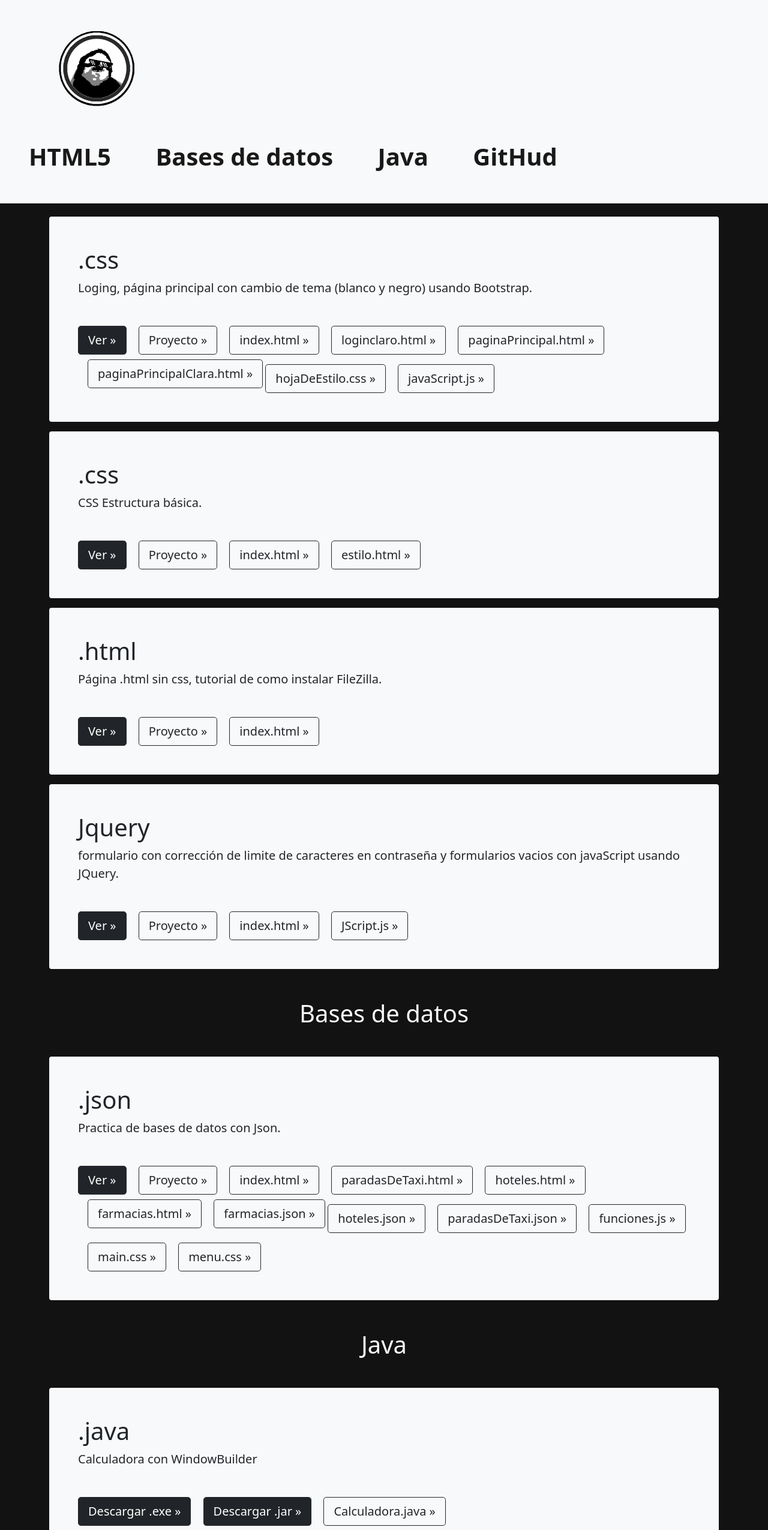
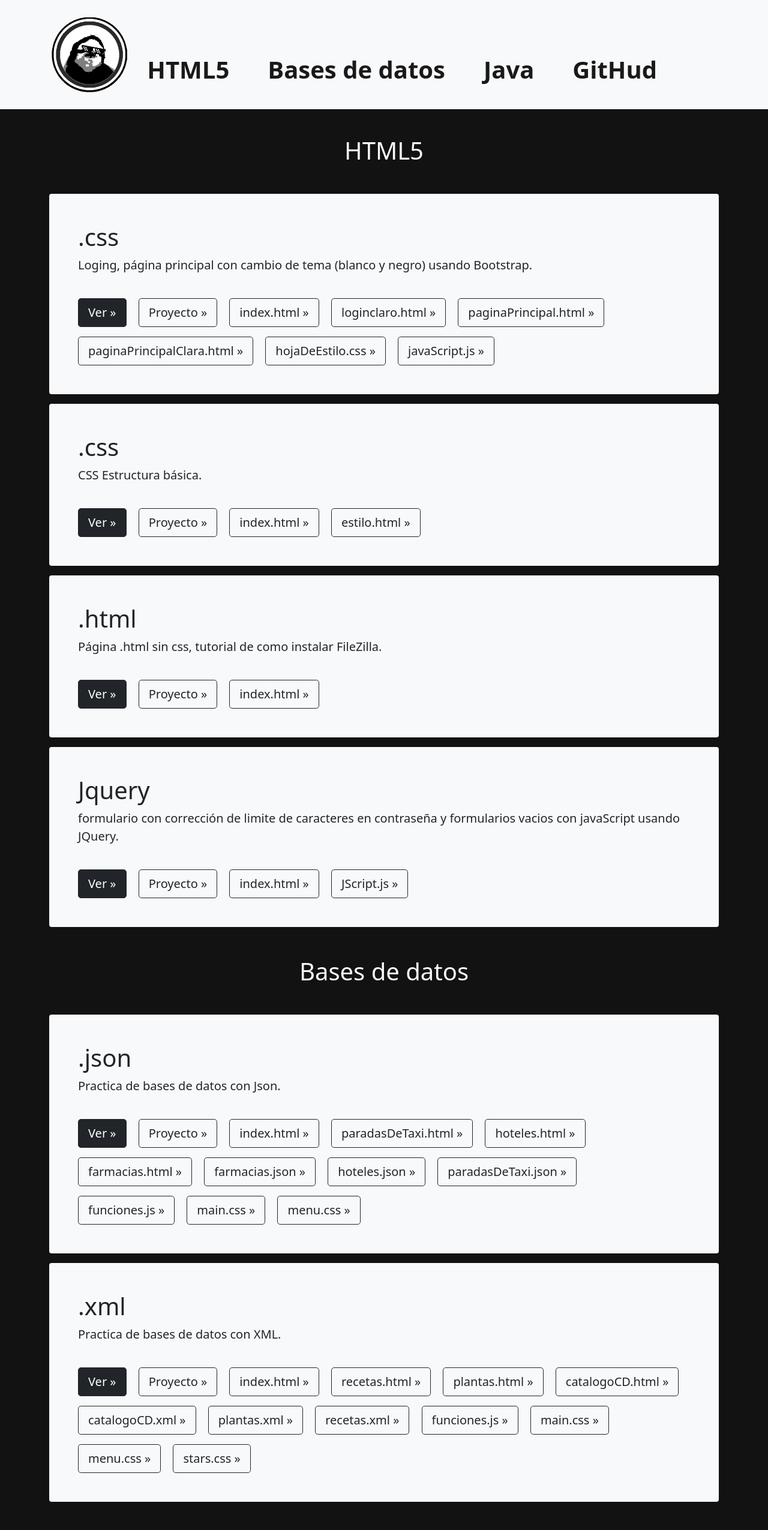
Before and after one commit to animaultrix/htdocs, a plain HTML site: page 000webhost/public_html/index.html in a window 1280 px wide. Shown: the top 2550 px of the page at 60% size. Drawn offline with nearby package versions, Linux system fonts and the light colour scheme.

Commit message:
Cambios para pantalla pequeña y add practica .xml

```diff
--- a/000webhost/public_html/css/main-css.css
+++ b/000webhost/public_html/css/main-css.css
@@ -5,12 +5,12 @@
 }
 body{
     background-color: #121212;
-    margin-top: 185px;
+    margin-top: 147px;
 }
 a.myanchor {
     display: block;
        position: relative;
-       top: -229px;
+       top: -179px;
        visibility: hidden;
 }
 .titulo-css{
@@ -21,5 +21,5 @@ a.myanchor {
 }
 footer{
     padding: 100px;
-    margin-top: 100px;
+    margin-top: 117px;
 }
--- a/000webhost/public_html/index.html
+++ b/000webhost/public_html/index.html
@@ -11,76 +11,79 @@
     <link rel="stylesheet" href="css/main-css.css">
     <title>Practicas</title>
   </head>
-  <body >
-    <header>
-      <nav class="navbar navbar-light bg-light py-5 px-5 fixed-top ">
-        <div>
-          <a class="px-5 navbar-brand text-center " href="index.html">
-           <img src="img/Perezoso-logo-v1.4.png" alt="Logo" width="133" height="133" class="">
-          </a>
+  <body>
+    <nav class="navbar navbar-light navbar-expand-lg bg-light fixed-top py-4 px-4">
+      <div class="container-fluid">
+        <div class="col-2">
+          <a class="px-5 navbar-brand text-center" href="index.html" title="Home"><img src="img/Perezoso-logo-v1.4.png"  width="133" height="133" alt="logo"></a>
         </div>
-        <div class="titulo col-10">
-          <a  class="navbar-brand text-center fs-1 fw-bold" href="#">
-            HTML5
-          </a>
-          <a  class="navbar-brand text-center fs-1 fw-bold ms-5" href="#.bt">
-            Bases de datos
-          </a>
-          <a  class="navbar-brand text-center fs-1 fw-bold ms-5" href="#.java">
-            Java
-          </a>
-          <a  class="navbar-brand text-center fs-1 fw-bold ms-5" href="#git">
-            GitHud
-          </a>
+        <button class="navbar-toggler" type="button" data-bs-toggle="collapse" data-bs-target="#navbarNav" aria-controls="navbarNav" aria-expanded="false" aria-label="Toggle navigation">
+          <span class="navbar-toggler-icon"></span>
+        </button>
+        <div class="collapse navbar-collapse titulo col-10" id="navbarNav">
+          <ul class="navbar-nav col justify-content-start mt-1">
+            <li class="nav-item">
+              <a class="nav-link active text-end fs-1 fw-bold mb-1 me-5" href="#" title="html5_navbar">HTML5</a>
+            </li>
+            <li class="nav-item">
+              <a class="nav-link active text-end fs-1 fw-bold me-5" href="#.bt" title="bd_navbar">Bases de datos</a>
+            </li>
+            <li class="nav-item">
+              <a class="nav-link active text-end fs-1 fw-bold me-5" href="#.java" title="java_navbar">Java</a>
+            </li>
+            <li class="nav-item">
+              <a class="nav-link active text-end fs-1 fw-bold me-5" href="#git" title="github_navbar">GitHud</a>
+            </li>
+          </ul>
         </div>
-      </nav>
-    </header>
-<div class="text-center text-light mt-5 h1 titulo-css">
+      </div>
+    </nav>
+<div class="text-center text-light  h1 titulo-css">
   <p>
     HTML5
   </p>
 </div>
 <main class="container ">
-  <div class="bg-light p-5 rounded mt-3 enlace pt-5 mt-5">
+  <div class="bg-light p-5 rounded  enlace pt-5 mt-5">
     <h1>.css</h1>
-    <p class="lead mb-5">Loging, página principal con cambio de tema (blanco y negro) usando Bootstrap.</p>
-    <a class="btn btn-lg btn-dark" href="BootstrapTarea/index.html" role="button" target="_blank">Ver &raquo;</a>
-    <a class="btn btn-lg btn-outline-dark ms-3" href="https://github.com/animaultrix/htdocs/tree/master/DAM/BootstrapTarea" role="button" target="_blank">Proyecto &raquo;</a>
-    <a class="btn btn-lg btn-outline-dark ms-3" href="https://github.com/animaultrix/htdocs/tree/master/DAM/BootstrapTarea/index.html" role="button" target="_blank">index.html &raquo;</a>
-    <a class="btn btn-lg btn-outline-dark ms-3" href="https://github.com/animaultrix/htdocs/blob/master/DAM/BootstrapTarea/loginClaro.html" role="button" target="_blank">loginclaro.html &raquo;</a>
-    <a class="btn btn-lg btn-outline-dark ms-3" href="https://github.com/animaultrix/htdocs/blob/master/DAM/BootstrapTarea/paginaPrincipal.html" role="button" target="_blank">paginaPrincipal.html &raquo;</a>
-    <a class="btn btn-lg btn-outline-dark ms-3" href="https://github.com/animaultrix/htdocs/blob/master/DAM/BootstrapTarea/paginaPrincipalClara.html" role="button" target="_blank">paginaPrincipalClara.html &raquo;</a>
-    <a class="btn btn-lg btn-outline-dark mt-3" href="https://github.com/animaultrix/htdocs/blob/master/DAM/BootstrapTarea/css/hojaDeEstilo.css" role="button" target="_blank">hojaDeEstilo.css &raquo;</a>
-    <a class="btn btn-lg btn-outline-dark ms-3 mt-3" href="https://github.com/animaultrix/htdocs/blob/master/DAM/BootstrapTarea/js/javaScript.js" role="button" target="_blank">javaScript.js &raquo;</a>
+    <p class="lead mb-4">Loging, página principal con cambio de tema (blanco y negro) usando Bootstrap.</p>
+    <a class="btn btn-lg btn-dark me-3 mt-3" href="BootstrapTarea/index.html" role="button" target="_blank">Ver &raquo;</a>
+    <a class="btn btn-lg btn-outline-dark me-3 mt-3" href="https://github.com/animaultrix/htdocs/tree/master/DAM/BootstrapTarea" role="button" target="_blank">Proyecto &raquo;</a>
+    <a class="btn btn-lg btn-outline-dark me-3 mt-3" href="https://github.com/animaultrix/htdocs/tree/master/DAM/BootstrapTarea/index.html" role="button" target="_blank">index.html &raquo;</a>
+    <a class="btn btn-lg btn-outline-dark me-3 mt-3" href="https://github.com/animaultrix/htdocs/blob/master/DAM/BootstrapTarea/loginClaro.html" role="button" target="_blank">loginclaro.html &raquo;</a>
+    <a class="btn btn-lg btn-outline-dark me-3 mt-3" href="https://github.com/animaultrix/htdocs/blob/master/DAM/BootstrapTarea/paginaPrincipal.html" role="button" target="_blank">paginaPrincipal.html &raquo;</a>
+    <a class="btn btn-lg btn-outline-dark me-3 mt-3" href="https://github.com/animaultrix/htdocs/blob/master/DAM/BootstrapTarea/paginaPrincipalClara.html" role="button" target="_blank">paginaPrincipalClara.html &raquo;</a>
+    <a class="btn btn-lg btn-outline-dark me-3 mt-3" href="https://github.com/animaultrix/htdocs/blob/master/DAM/BootstrapTarea/css/hojaDeEstilo.css" role="button" target="_blank">hojaDeEstilo.css &raquo;</a>
+    <a class="btn btn-lg btn-outline-dark me-3 mt-3" href="https://github.com/animaultrix/htdocs/blob/master/DAM/BootstrapTarea/js/javaScript.js" role="button" target="_blank">javaScript.js &raquo;</a>
   </div>
 </main>
 <main  class="container">
   <div class="bg-light p-5 rounded mt-3 enlace">
     <h1>.css</h1>
-    <p class="lead mb-5">CSS Estructura básica.</p>
-    <a class="btn btn-lg btn-dark" href="practica-css/index.html" role="button" target="_blank">Ver &raquo;</a>
-    <a class="btn btn-lg btn-outline-dark ms-3" href="https://github.com/animaultrix/htdocs/tree/master/Deusto/practica%20css" role="button" target="_blank">Proyecto &raquo;</a>
-    <a class="btn btn-lg btn-outline-dark ms-3" href="https://github.com/animaultrix/htdocs/blob/master/Deusto/practica%20css/index.html" role="button" target="_blank">index.html &raquo;</a>
-    <a class="btn btn-lg btn-outline-dark ms-3" href="https://github.com/animaultrix/htdocs/blob/master/Deusto/practica%20css/estilo.css" role="button" target="_blank">estilo.html &raquo;</a>
+    <p class="lead mb-4">CSS Estructura básica.</p>
+    <a class="btn btn-lg btn-dark  me-3 mt-3" href="practica-css/index.html" role="button" target="_blank">Ver &raquo;</a>
+    <a class="btn btn-lg btn-outline-dark  me-3 mt-3" href="https://github.com/animaultrix/htdocs/tree/master/Deusto/practica%20css" role="button" target="_blank">Proyecto &raquo;</a>
+    <a class="btn btn-lg btn-outline-dark  me-3 mt-3" href="https://github.com/animaultrix/htdocs/blob/master/Deusto/practica%20css/index.html" role="button" target="_blank">index.html &raquo;</a>
+    <a class="btn btn-lg btn-outline-dark  me-3 mt-3" href="https://github.com/animaultrix/htdocs/blob/master/Deusto/practica%20css/estilo.css" role="button" target="_blank">estilo.html &raquo;</a>
   </div>
 </main>
 <main   class="container" >
   <div class="bg-light p-5 rounded mt-3 enlace" >
     <h1>.html</h1>
-    <p class="lead mb-5">Página .html sin css, tutorial de como instalar FileZilla.</p>
-    <a class="btn btn-lg btn-dark" href="practica-html/FileZilla.html" role="button" target="_blank">Ver &raquo;</a>
-    <a class="btn btn-lg btn-outline-dark ms-3" href="https://github.com/animaultrix/htdocs/blob/master/Deusto/practica-html" role="button" target="_blank">Proyecto &raquo;</a>
-    <a class="btn btn-lg btn-outline-dark ms-3" href="https://github.com/animaultrix/htdocs/blob/master/Deusto/practica-html/FileZilla.html" role="button" target="_blank">index.html &raquo;</a>
+    <p class="lead mb-4">Página .html sin css, tutorial de como instalar FileZilla.</p>
+    <a class="btn btn-lg btn-dark  me-3 mt-3" href="practica-html/FileZilla.html" role="button" target="_blank">Ver &raquo;</a>
+    <a class="btn btn-lg btn-outline-dark  me-3 mt-3" href="https://github.com/animaultrix/htdocs/blob/master/Deusto/practica-html" role="button" target="_blank">Proyecto &raquo;</a>
+    <a class="btn btn-lg btn-outline-dark  me-3 mt-3" href="https://github.com/animaultrix/htdocs/blob/master/Deusto/practica-html/FileZilla.html" role="button" target="_blank">index.html &raquo;</a>
   </div>
 </main>
 <main class="container">
   <div class="bg-light p-5 rounded mt-3 enlace">
     <h1>Jquery</h1>
-    <p class="lead mb-5">formulario con corrección de limite de caracteres en contraseña y formularios vacios con javaScript usando JQuery.</p>
-    <a class="btn btn-lg btn-dark" href="Practica-JQuery/index.html" role="button" target="_blank">Ver &raquo;</a>
-    <a class="btn btn-lg btn-outline-dark ms-3" href="https://github.com/animaultrix/htdocs/tree/master/DAM/Practica-JQuery" role="button" target="_blank">Proyecto &raquo;</a>
-    <a class="btn btn-lg btn-outline-dark ms-3" href="https://github.com/animaultrix/htdocs/tree/master/DAM/Practica-JQuery/index.html" role="button" target="_blank">index.html &raquo;</a>
-    <a class="btn btn-lg btn-outline-dark ms-3" href="https://github.com/animaultrix/htdocs/blob/master/DAM/Practica-JQuery/JScript.js" role="button" target="_blank">JScript.js &raquo;</a>
+    <p class="lead mb-4">formulario con corrección de limite de caracteres en contraseña y formularios vacios con javaScript usando JQuery.</p>
+    <a class="btn btn-lg btn-dark me-3 mt-3" href="Practica-JQuery/index.html" role="button" target="_blank">Ver &raquo;</a>
+    <a class="btn btn-lg btn-outline-dark me-3 mt-3" href="https://github.com/animaultrix/htdocs/tree/master/DAM/Practica-JQuery" role="button" target="_blank">Proyecto &raquo;</a>
+    <a class="btn btn-lg btn-outline-dark me-3 mt-3" href="https://github.com/animaultrix/htdocs/tree/master/DAM/Practica-JQuery/index.html" role="button" target="_blank">index.html &raquo;</a>
+    <a class="btn btn-lg btn-outline-dark me-3 mt-3" href="https://github.com/animaultrix/htdocs/blob/master/DAM/Practica-JQuery/JScript.js" role="button" target="_blank">JScript.js &raquo;</a>
   </div>
 <a class="myanchor" id=".bt"></a>
 <div class="text-center text-light h1 mb-5 titulo">
@@ -88,22 +91,42 @@
     Bases de datos
   </p>
 </div>
-</main> <main   class="container ">
+</main>
+<main   class="container ">
   <div class="bg-light p-5 rounded mt-3 enlace">
     <h1>.json</h1>
-    <p class="lead mb-5">Practica de bases de datos con Json.</p>
-    <a class="btn btn-lg btn-dark" href="json-practica/index.html" role="button" target="_blank">Ver &raquo;</a>
-    <a class="btn btn-lg btn-outline-dark ms-3" href="https://github.com/animaultrix/htdocs/tree/master/DAM/json-practica" role="button" target="_blank">Proyecto &raquo;</a>
-    <a class="btn btn-lg btn-outline-dark ms-3" href="https://github.com/animaultrix/htdocs/tree/master/DAM/json-practica/index.html" role="button" target="_blank">index.html &raquo;</a>
-    <a class="btn btn-lg btn-outline-dark ms-3" href="https://github.com/animaultrix/htdocs/blob/master/DAM/json-practica/paradasDeTaxi.html" role="button" target="_blank">paradasDeTaxi.html &raquo;</a>
-    <a class="btn btn-lg btn-outline-dark ms-3" href="https://github.com/animaultrix/htdocs/blob/master/DAM/json-practica/hoteles.html" role="button" target="_blank">hoteles.html &raquo;</a>
-    <a class="btn btn-lg btn-outline-dark ms-3" href="https://github.com/animaultrix/htdocs/blob/master/DAM/json-practica/farmacias.html" role="button" target="_blank">farmacias.html &raquo;</a>
-    <a class="btn btn-lg btn-outline-dark ms-3" href="https://github.com/animaultrix/htdocs/blob/master/DAM/json-practica/json/farmacias.json" role="button" target="_blank">farmacias.json &raquo;</a>
-    <a class="btn btn-lg btn-outline-dark mt-3" href="https://github.com/animaultrix/htdocs/blob/master/DAM/json-practica/json/hoteles.json" role="button" target="_blank">hoteles.json &raquo;</a>
-    <a class="btn btn-lg btn-outline-dark ms-3 mt-3" href="https://github.com/animaultrix/htdocs/blob/master/DAM/json-practica/json/paradasDeTaxi.json" role="button" target="_blank">paradasDeTaxi.json &raquo;</a>
-    <a class="btn btn-lg btn-outline-dark ms-3 mt-3" href="https://github.com/animaultrix/htdocs/blob/master/DAM/json-practica/js/funciones.js" role="button" target="_blank">funciones.js &raquo;</a>
-    <a class="btn btn-lg btn-outline-dark ms-3 mt-3" href="https://github.com/animaultrix/htdocs/blob/master/DAM/json-practica/css/main.css" role="button" target="_blank">main.css &raquo;</a>
-    <a class="btn btn-lg btn-outline-dark ms-3 mt-3" href="https://github.com/animaultrix/htdocs/blobmaster/DAM/json-practica/css/menu.css" role="button" target="_blank">menu.css &raquo;</a>
+    <p class="lead mb-4">Practica de bases de datos con Json.</p>
+    <a class="btn btn-lg btn-dark me-3 mt-3" href="json-practica/index.html" role="button" target="_blank">Ver &raquo;</a>
+    <a class="btn btn-lg btn-outline-dark me-3 mt-3" href="https://github.com/animaultrix/htdocs/tree/master/DAM/json-practica" role="button" target="_blank">Proyecto &raquo;</a>
+    <a class="btn btn-lg btn-outline-dark me-3 mt-3" href="https://github.com/animaultrix/htdocs/tree/master/DAM/json-practica/index.html" role="button" target="_blank">index.html &raquo;</a>
+    <a class="btn btn-lg btn-outline-dark me-3 mt-3" href="https://github.com/animaultrix/htdocs/blob/master/DAM/json-practica/paradasDeTaxi.html" role="button" target="_blank">paradasDeTaxi.html &raquo;</a>
+    <a class="btn btn-lg btn-outline-dark me-3 mt-3" href="https://github.com/animaultrix/htdocs/blob/master/DAM/json-practica/hoteles.html" role="button" target="_blank">hoteles.html &raquo;</a>
+    <a class="btn btn-lg btn-outline-dark me-3 mt-3" href="https://github.com/animaultrix/htdocs/blob/master/DAM/json-practica/farmacias.html" role="button" target="_blank">farmacias.html &raquo;</a>
+    <a class="btn btn-lg btn-outline-dark me-3 mt-3" href="https://github.com/animaultrix/htdocs/blob/master/DAM/json-practica/json/farmacias.json" role="button" target="_blank">farmacias.json &raquo;</a>
+    <a class="btn btn-lg btn-outline-dark me-3 mt-3" href="https://github.com/animaultrix/htdocs/blob/master/DAM/json-practica/json/hoteles.json" role="button" target="_blank">hoteles.json &raquo;</a>
+    <a class="btn btn-lg btn-outline-dark me-3 mt-3" href="https://github.com/animaultrix/htdocs/blob/master/DAM/json-practica/json/paradasDeTaxi.json" role="button" target="_blank">paradasDeTaxi.json &raquo;</a>
+    <a class="btn btn-lg btn-outline-dark me-3 mt-3" href="https://github.com/animaultrix/htdocs/blob/master/DAM/json-practica/js/funciones.js" role="button" target="_blank">funciones.js &raquo;</a>
+    <a class="btn btn-lg btn-outline-dark me-3 mt-3" href="https://github.com/animaultrix/htdocs/blob/master/DAM/json-practica/css/main.css" role="button" target="_blank">main.css &raquo;</a>
+    <a class="btn btn-lg btn-outline-dark me-3 mt-3" href="https://github.com/animaultrix/htdocs/blobmaster/DAM/json-practica/css/menu.css" role="button" target="_blank">menu.css &raquo;</a>
+  </div>
+</main>
+<main   class="container ">
+  <div class="bg-light p-5 rounded mt-3 enlace">
+    <h1>.xml</h1>
+    <p class="lead mb-4">Practica de bases de datos con XML.</p>
+    <a class="btn btn-lg btn-dark me-3 mt-3" href="Practica-xml/index.html" role="button" target="_blank">Ver &raquo;</a>
+    <a class="btn btn-lg btn-outline-dark me-3 mt-3" href="https://github.com/animaultrix/htdocs/tree/master/DAM/Practica-xml" role="button" target="_blank">Proyecto &raquo;</a>
+    <a class="btn btn-lg btn-outline-dark me-3 mt-3" href="https://github.com/animaultrix/htdocs/tree/master/DAM/Practica-xml/index.html" role="button" target="_blank">index.html &raquo;</a>
+    <a class="btn btn-lg btn-outline-dark me-3 mt-3" href="https://github.com/animaultrix/htdocs/blob/master/DAM/Practica-xml/recetas.html" role="button" target="_blank">recetas.html &raquo;</a>
+    <a class="btn btn-lg btn-outline-dark me-3 mt-3" href="https://github.com/animaultrix/htdocs/blob/master/DAM/Practica-xml/plantas.html" role="button" target="_blank">plantas.html &raquo;</a>
+    <a class="btn btn-lg btn-outline-dark me-3 mt-3" href="https://github.com/animaultrix/htdocs/blob/master/DAM/Practica-xml/catalogoCD.html" role="button" target="_blank">catalogoCD.html &raquo;</a>
+    <a class="btn btn-lg btn-outline-dark me-3 mt-3" href="https://github.com/animaultrix/htdocs/blob/master/DAM/Practica-xml/xml/catalogoCD.xml" role="button" target="_blank">catalogoCD.xml &raquo;</a>
+    <a class="btn btn-lg btn-outline-dark me-3 mt-3" href="https://github.com/animaultrix/htdocs/blob/master/DAM/Practica-xml/xml/plantas.xml" role="button" target="_blank">plantas.xml &raquo;</a>
+    <a class="btn btn-lg btn-outline-dark me-3 mt-3" href="https://github.com/animaultrix/htdocs/blob/master/DAM/Practica-xml/xml/recetas.xml" role="button" target="_blank">recetas.xml &raquo;</a>
+    <a class="btn btn-lg btn-outline-dark me-3 mt-3" href="https://github.com/animaultrix/htdocs/blob/master/DAM/Practica-xml/js/funciones.js" role="button" target="_blank">funciones.js &raquo;</a>
+    <a class="btn btn-lg btn-outline-dark me-3 mt-3" href="https://github.com/animaultrix/htdocs/blob/master/DAM/Practica-xml/css/main.css" role="button" target="_blank">main.css &raquo;</a>
+    <a class="btn btn-lg btn-outline-dark me-3 mt-3" href="https://github.com/animaultrix/htdocs/blob/master/DAM/Practica-xml/css/menu.css" role="button" target="_blank">menu.css &raquo;</a>
+    <a class="btn btn-lg btn-outline-dark me-3 mt-3" href="https://github.com/animaultrix/htdocs/blob/master/DAM/Practica-xml/css/stars.css" role="button" target="_blank">stars.css &raquo;</a>
   </div>
 </main>
 <a class="myanchor" id=".java"></a>
@@ -115,26 +138,26 @@
 <main class="container">
   <div class="bg-light p-5 rounded mt-3 enlace">
     <h1>.java</h1>
-    <p class="lead mb-5">Calculadora con WindowBuilder</p>
-    <a class="btn btn-lg btn-dark" href="https://github.com/animaultrix/git-curso/raw/master/windowsBuilder/src/calculadora/Calculadora.exe" role="button" >Descargar .exe &raquo;</a>
-    <a class="btn btn-lg btn-dark ms-3" href="https://github.com/animaultrix/git-curso/raw/master/windowsBuilder/src/calculadora/Calculadora.jar" role="button" >Descargar .jar &raquo;</a>
-    <a class="btn btn-lg btn-outline-dark ms-3" href="https://github.com/animaultrix/DAM/blob/master/windowsBuilder/src/calculadora/Calculadora.java" role="button" target="_blank">Calculadora.java &raquo;</a>
+    <p class="lead mb-4">Calculadora con WindowBuilder</p>
+    <a class="btn btn-lg btn-dark me-3 mt-3" href="https://github.com/animaultrix/git-curso/raw/master/windowsBuilder/src/calculadora/Calculadora.exe" role="button" >Descargar .exe &raquo;</a>
+    <a class="btn btn-lg btn-dark me-3 mt-3" href="https://github.com/animaultrix/git-curso/raw/master/windowsBuilder/src/calculadora/Calculadora.jar" role="button" >Descargar .jar &raquo;</a>
+    <a class="btn btn-lg btn-outline-dark me-3 mt-3" href="https://github.com/animaultrix/DAM/blob/master/windowsBuilder/src/calculadora/Calculadora.java" role="button" target="_blank">Calculadora.java &raquo;</a>
   </div>
 </main>
 </div>
 <main class="container">
   <div class="bg-light p-5 rounded mt-3 enlace">
     <h1>.java</h1>
-    <p class="lead mb-5">Temas de la asignatura de Progamación (DAM)</p>
-    <a class="btn btn-lg btn-outline-dark" href="https://github.com/animaultrix/DAM/tree/master/src/com/cip/pro" role="button" >Temario &raquo;</a>
+    <p class="lead mb-4">Temas de la asignatura de Progamación (DAM)</p>
+    <a class="btn btn-lg btn-outline-dark me-3 mt-3" href="https://github.com/animaultrix/DAM/tree/master/src/com/cip/pro" role="button" >Temario &raquo;</a>
   </div>
 </main>
 <main class="container">
   <div class="bg-light p-5 rounded mt-3 enlace">
     <h1>.java</h1>
-    <p class="lead mb-5">Calculadora sin WindowBuilder</p>
-    <a class="btn btn-lg btn-dark" href="https://github.com/animaultrix/DAM/raw/master/calculadora/src/fuenteCalculadora/Calc.jar" role="button" >Descargar .jar &raquo;</a>
-    <a class="btn btn-lg btn-outline-dark" href="https://github.com/animaultrix/DAM/blob/master/calculadora/src/fuenteCalculadora/Calculadora.java" role="button" >Calculadora.java &raquo;</a>
+    <p class="lead mb-4">Calculadora sin WindowBuilder</p>
+    <a class="btn btn-lg btn-dark me-3 mt-3" href="https://github.com/animaultrix/DAM/raw/master/calculadora/src/fuenteCalculadora/Calc.jar" role="button" >Descargar .jar &raquo;</a>
+    <a class="btn btn-lg btn-outline-dark me-3 mt-3" href="https://github.com/animaultrix/DAM/blob/master/calculadora/src/fuenteCalculadora/Calculadora.java" role="button" >Calculadora.java &raquo;</a>
   </div>
 </main>
 <a class="myanchor" id="git"></a>
@@ -146,8 +169,8 @@
 <main class="container pb-5">
   <div class="bg-light p-5 rounded mt-3 enlace">
     <h1>GitHud</h1>
-    <p class="lead">Mi repositorio de GitHub.</p>
-    <a class="btn btn-lg btn-dark" href="https://github.com/animaultrix" role="button" target="_blank">ir &raquo;</a>
+    <p class="lead mb-4">Mi repositorio de GitHub.</p>
+    <a class="btn btn-lg btn-dark me-3 mt-3" href="https://github.com/animaultrix" role="button" target="_blank">ir &raquo;</a>
   </div>
 </main>
 <footer class="bg-white">
--- a/000webhost/public_html/js/javaScript.js
+++ b/000webhost/public_html/js/javaScript.js
@@ -1,3 +1,30 @@
+
+if (screen.width < 1024){
+  console.log('width < 1024px')
+  window.sr =  ScrollReveal();
+  sr.reveal('.navbar', {
+    duration: 3000,
+  });
+  sr.reveal('.titulo', {
+    duration: 3000,
+  });
+  sr.reveal('.enlace', {
+    duration: 3000,
+  });
+}else if (screen.width < 1280){
+  console.log('width < 1280px')
+  window.sr =  ScrollReveal();
+  sr.reveal('.navbar', {
+    duration: 3000,
+  });
+  sr.reveal('.titulo', {
+    duration: 3000,
+  });
+  sr.reveal('.enlace', {
+    duration: 3000,
+  });
+}else{
+  console.log('width > 1280px')
   window.sr =  ScrollReveal();
   sr.reveal('.navbar', {
     duration: 3000,
@@ -12,3 +39,4 @@ window.sr =  ScrollReveal();
   sr.reveal('.enlace', {
     duration: 3000,
   });
+}
```
Lines whose indentation alone changed are shown as unchanged.
